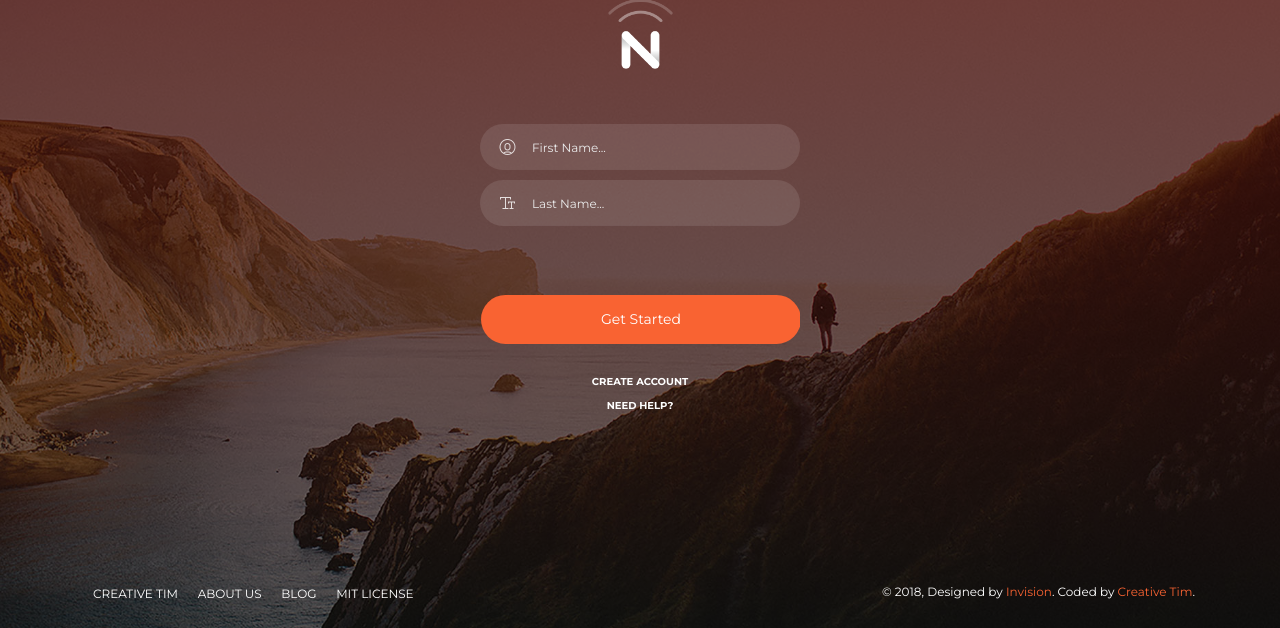
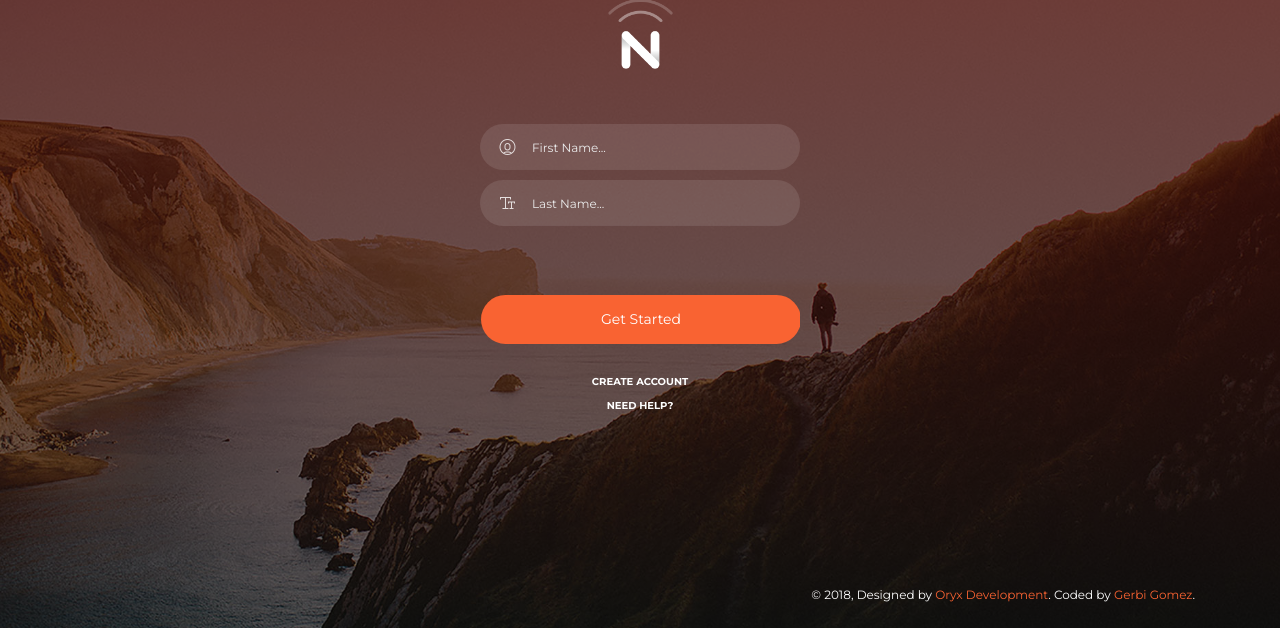
Before and after one commit to Gerbi/Social_Now, a PHP site: page /social/inicio.php in a window 1280 px wide. Shown: the part 172-800 px from the top of the page. Run offline with PHP 8.4, Linux system fonts and the light colour scheme; some libraries are stand-ins or nearby versions.

Commit message:
Modified

```diff
--- a/inicio.php
+++ b/inicio.php
@@ -3,8 +3,8 @@
 
 <head>
     <meta charset="utf-8" />
-    <link rel="apple-touch-icon" sizes="76x76" href="../assets/img/apple-icon.png">
-    <link rel="icon" type="image/png" href="../assets/img/favicon.png">
+    <link rel="apple-touch-icon" sizes="76x76" href="assets/img/apple-icon.png">
+    <link rel="icon" type="image/png" href="assets/img/favicon.png">
     <meta http-equiv="X-UA-Compatible" content="IE=edge,chrome=1" />
     <title>Login Page - Now Ui Kit by Creative Tim</title>
     <meta content='width=device-width, initial-scale=1.0, maximum-scale=1.0, user-scalable=0, shrink-to-fit=no' name='viewport' />
@@ -12,10 +12,10 @@
     <link href="https://fonts.googleapis.com/css?family=Montserrat:400,700,200" rel="stylesheet" />
     <link rel="stylesheet" href="https://maxcdn.bootstrapcdn.com/font-awesome/latest/css/font-awesome.min.css" />
     <!-- CSS Files -->
-    <link href="../assets/css/bootstrap.min.css" rel="stylesheet" />
-    <link href="../assets/css/now-ui-kit.css?v=1.1.0" rel="stylesheet" />
+    <link href="assets/css/bootstrap.min.css" rel="stylesheet" />
+    <link href="assets/css/now-ui-kit.css?v=1.1.0" rel="stylesheet" />
     <!-- CSS Just for demo purpose, don't include it in your project -->
-    <link href="../assets/css/demo.css" rel="stylesheet" />
+    <link href="assets/css/demo.css" rel="stylesheet" />
 </head>
 
 <body class="login-page sidebar-collapse">
@@ -49,7 +49,7 @@
                 <span class="navbar-toggler-bar bar3"></span>
             </button>
         </div>
-        <div class="collapse navbar-collapse justify-content-end" id="navigation" data-nav-image="../assets/img/blurred-image-1.jpg">
+        <div class="collapse navbar-collapse justify-content-end" id="navigation" data-nav-image="assets/img/blurred-image-1.jpg">
             <ul class="navbar-nav">
                 <li class="nav-item">
                     <a class="nav-link" href="../index.html">Back to Kit</a>
@@ -81,7 +81,7 @@
 </nav>
 <!-- End Navbar -->
 <div class="page-header" filter-color="orange">
-    <div class="page-header-image" style="background-image:url(../assets/img/login.jpg)"></div>
+    <div class="page-header-image" style="background-image:url(assets/img/login.jpg)"></div>
     <div class="container">
         <div class="col-md-4 content-center">
             <div class="card card-login card-plain">
@@ -126,26 +126,7 @@
         <div class="container">
             <nav>
                 <ul>
-                    <li>
-                        <a href="https://www.creative-tim.com">
-                            Creative Tim
-                        </a>
-                    </li>
-                    <li>
-                        <a href="http://presentation.creative-tim.com">
-                            About Us
-                        </a>
-                    </li>
-                    <li>
-                        <a href="http://blog.creative-tim.com">
-                            Blog
-                        </a>
-                    </li>
-                    <li>
-                        <a href="https://github.com/creativetimofficial/now-ui-kit/blob/master/LICENSE.md">
-                            MIT License
-                        </a>
-                    </li>
+
                 </ul>
             </nav>
             <div class="copyright">
@@ -153,8 +134,8 @@
                 <script>
                     document.write(new Date().getFullYear())
                 </script>, Designed by
-                <a href="http://www.invisionapp.com" target="_blank">Invision</a>. Coded by
-                <a href="https://www.creative-tim.com" target="_blank">Creative Tim</a>.
+                <a href="" target="_blank">Oryx Development</a>. Coded by
+                <a href="https://t.me/gerbi" target="_blank">Gerbi Gomez</a>.
             </div>
         </div>
     </footer>
```
